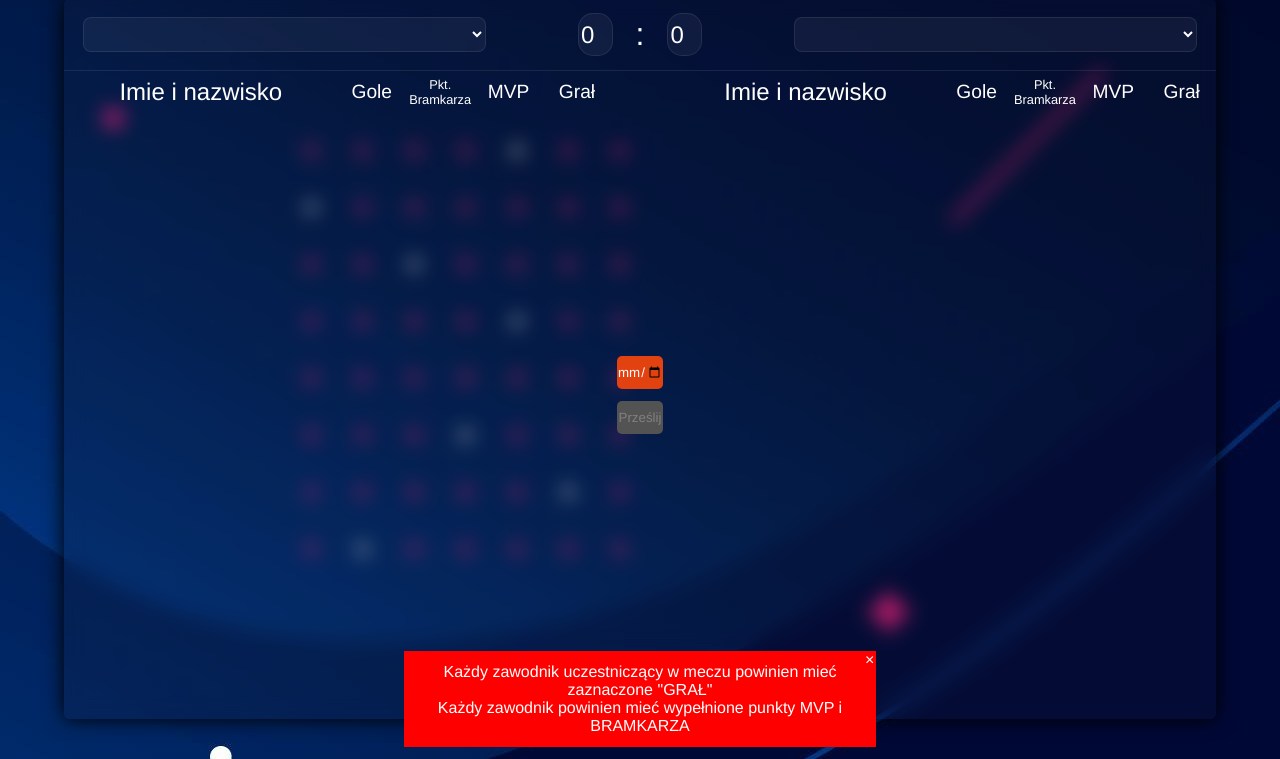
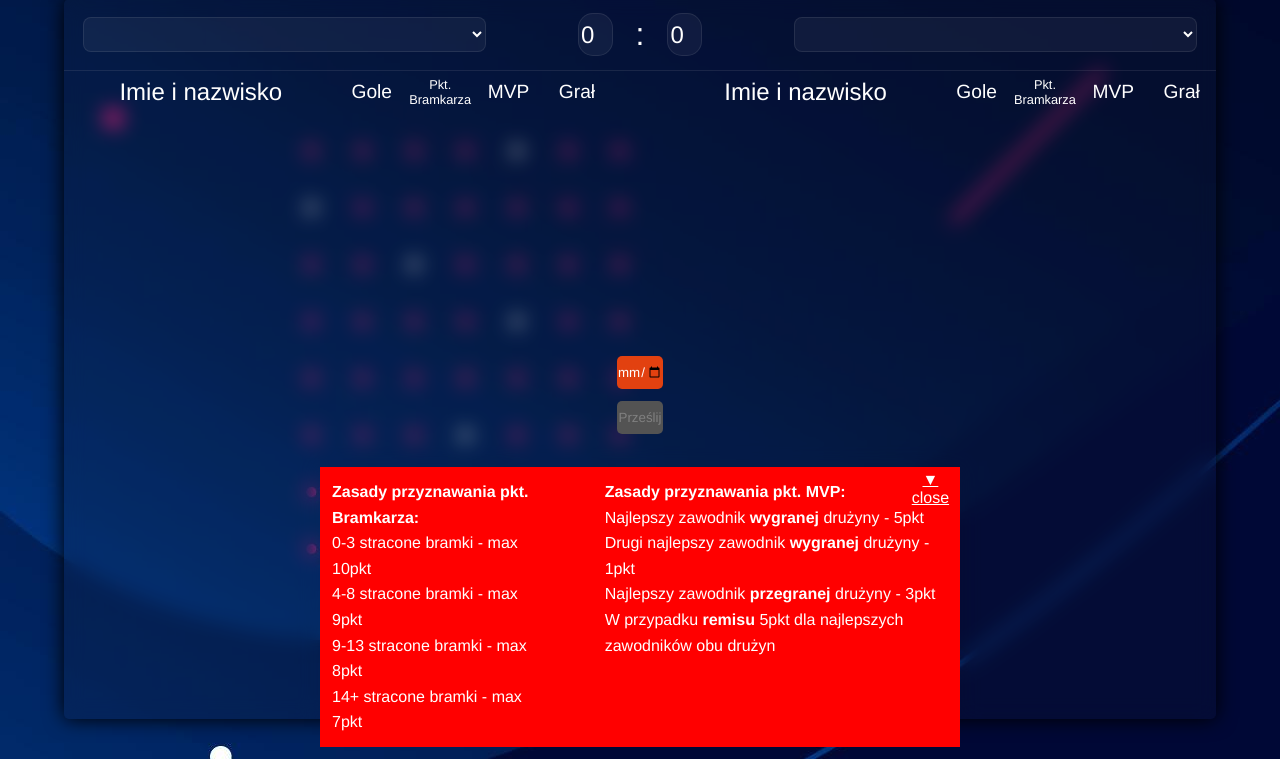
Before and after one commit to krzysztofmaron/MINILIGA, a Django app: template main/templates/adding.html in a window 1280 px wide. Shown: the part 41-800 px from the top of the page. Run offline with Django 3.2, Linux system fonts and the light colour scheme; the template is opened without the code that fills it, so the values that code supplies are empty.

Commit message:
exclamation changes

```diff
--- a/main/static/css/adding.css
+++ b/main/static/css/adding.css
@@ -313,25 +313,25 @@ body {
   padding: 12px;
   z-index: 99;
   user-select: none;
-}
-#exclamation span {
-  width: 35vw;
-  text-align: center;
+  gap: 5vw;
+  line-height: 2vw;
+  width: 50vw;
 }
 #exclamation button {
   position: absolute;
-  right: 0;
-  top: 0;
+  right: 4px;
+  top: 4px;
   color: white;
   background-color: rgb(255, 0, 0);
   border: none;
-  width: 1vw;
+  width: 4vw;
   height: 1vw;
   cursor: pointer;
   font-size: 1rem;
+  text-decoration: underline;
 }
 
-#exclamation.hidden-by-user {
+#exclamation.hidden-by-user span {
+  display: none;
   pointer-events: none;
-  display: none;
 }
--- a/main/static/js/adding.js
+++ b/main/static/js/adding.js
@@ -273,5 +273,10 @@ const interval = setInterval(buttonDisableUpdate, 500)
 const exclamation = document.getElementById('exclamation')
 const excCloseBtn = document.getElementById('exc-close-btn')
 excCloseBtn.addEventListener('click', function(){
-    exclamation.classList.add('hidden-by-user')
+    exclamation.classList.toggle('hidden-by-user')
+    if (exclamation.classList.contains('hidden-by-user')) {
+        excCloseBtn.innerHTML = '▲ open'
+    } else {
+        excCloseBtn.innerHTML = '▼ close'
+    }
 })
--- a/main/templates/adding.html
+++ b/main/templates/adding.html
@@ -8,8 +8,21 @@
 </head>
 <body>
     <span id="exclamation">
-        <button id="exc-close-btn" class="">×</button>
-        <span>Każdy zawodnik uczestniczący w meczu powinien mieć zaznaczone "GRAŁ" <br>Każdy zawodnik powinien mieć wypełnione punkty MVP i BRAMKARZA</span>
+        <button id="exc-close-btn" class="">▼ close</button>
+        <span>
+            <b>Zasady przyznawania pkt. Bramkarza:</b><br>
+            0-3 stracone bramki - max 10pkt<br>
+            4-8 stracone bramki - max 9pkt<br>
+            9-13 stracone bramki - max 8pkt<br>
+            14+ stracone bramki - max 7pkt<br>
+        </span>
+        <span>
+            <b>Zasady przyznawania pkt. MVP:</b><br>
+            Najlepszy zawodnik <b>wygranej</b> drużyny - 5pkt<br>
+            Drugi najlepszy zawodnik <b>wygranej</b> drużyny - 1pkt<br>
+            Najlepszy zawodnik <b>przegranej</b> drużyny - 3pkt<br>
+            W przypadku <b>remisu</b> 5pkt dla najlepszych zawodników obu drużyn<br>
+        </span>
     </span>
     <div class="content">
         <form id="myform">
```
